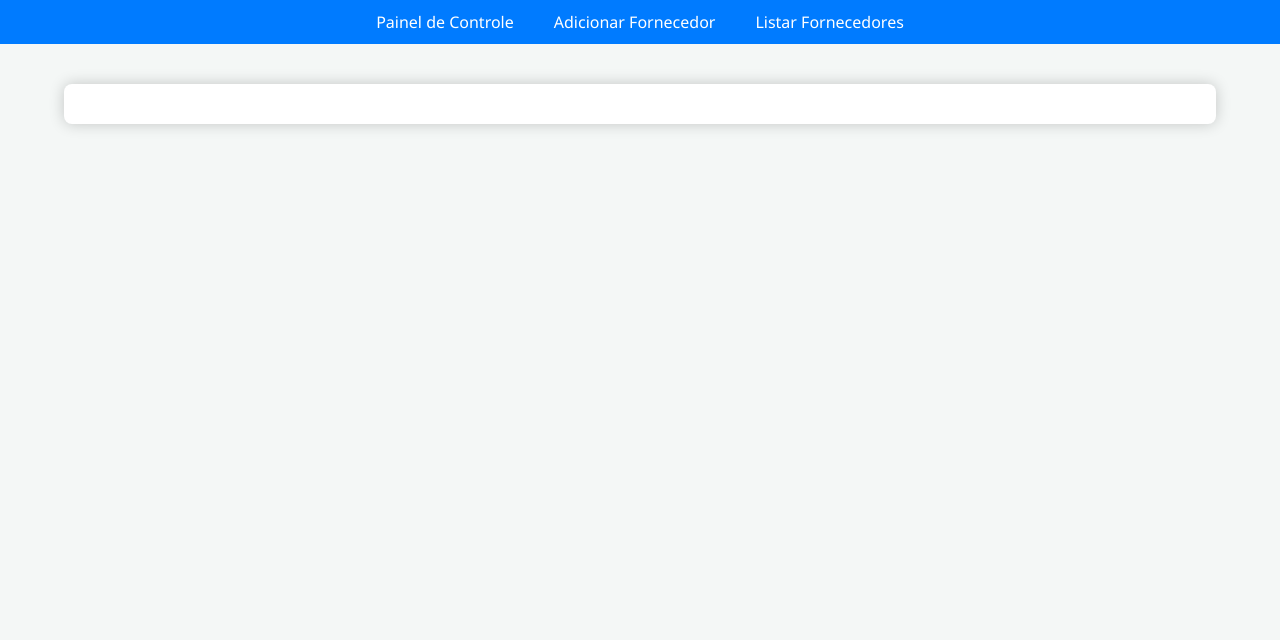
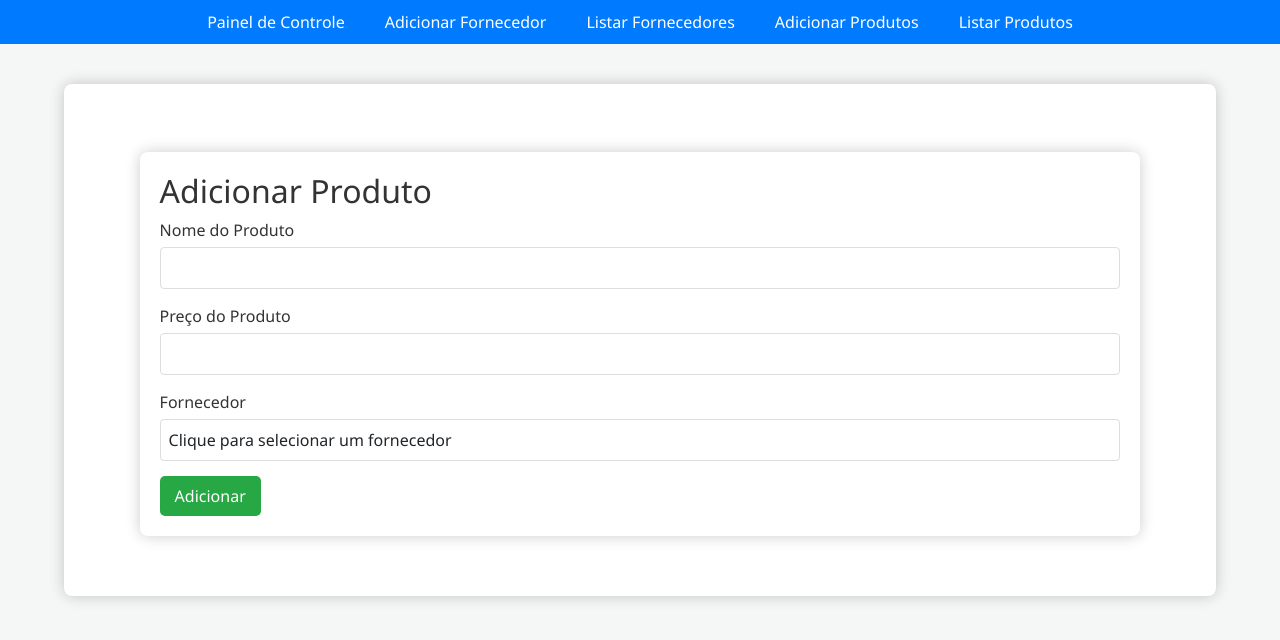
Before and after one commit to SymoneBCavalcantiC/Curso_Presencial_Programacao_Fullstack, a React (Vite) app in the folder gerenciador_de_produtos_frontend/: page /add-produto in a window 1280 px wide. Shown: the top 640 px of the page. Built offline with nearby package versions, Linux system fonts and the light colour scheme; data requests are answered from the project's data file.

Commit message:
atualização aula 7

```diff
--- a/gerenciador_de_produtos_frontend/data/db.json
+++ b/gerenciador_de_produtos_frontend/data/db.json
@@ -18,5 +18,37 @@
       "cnpj": "67.520.697/0001-00",
       "email": "sac@guaraves.com.br"
     }
+  ],
+  "products": [
+    {
+      "id": 100,
+      "name": "Arroz branco tipo I",
+      "price": 5,
+      "SupplierId": 1
+    },
+    {
+      "id": 101,
+      "name": "Feijão preto",
+      "price": 8,
+      "SupplierId": "1"
+    },
+    {
+      "id": 102,
+      "name": "Feijão carioca",
+      "price": 7,
+      "SupplierId": "2"
+    },
+    {
+      "id": 103,
+      "name": "Grão de bico",
+      "price": 6,
+      "SupplierId": "2"
+    },
+    {
+      "name": "Fusili integral",
+      "price": "7",
+      "supplierId": "2",
+      "id": "8awIYNz"
+    }
   ]
 }
--- a/gerenciador_de_produtos_frontend/package.json
+++ b/gerenciador_de_produtos_frontend/package.json
@@ -13,7 +13,7 @@
   "dependencies": {
     "axios": "^1.6.7",
     "bootstrap": "^5.3.3",
-    "json-server": "^1.0.0-alpha.23",
+    "json-server": "^0.16.3",
     "react": "^18.2.0",
     "react-dom": "^18.2.0",
     "react-router-dom": "^6.22.1"
--- a/gerenciador_de_produtos_frontend/src/App.jsx
+++ b/gerenciador_de_produtos_frontend/src/App.jsx
@@ -2,9 +2,12 @@ import React from 'react'
 import {BrowserRouter, Routes, Route} from 'react-router-dom'
 import Navbar from './components/Navbar'
 import 'bootstrap/dist/css/bootstrap.min.css';
-import SupplierList from './pages/Suppliers/SupplierList';
-import SupplierForm from './pages/Suppliers/SupplierForm';
+import SupplierList from './pages/Supplier/SupplierList';
+import SupplierForm from './pages/Supplier/SupplierForm';
 import './App.css'
+import ProductList from './pages/Product/ProductList';
+import ProductForm from './pages/Product/ProductForm';
+
 
 const App = () => {
   return (
@@ -16,6 +19,9 @@ const App = () => {
         <Route path="/add-fornecedor" element={<SupplierForm />} />
         <Route path="/listar-fornecedores" element={<SupplierList />} />
         <Route path="/editar-fornecedor/:id" element={<SupplierForm />} />
+        <Route path="/add-produto" element={<ProductForm />} />
+        <Route path="/listar-produtos" element={<ProductList />} />
+        <Route path="/editar-produto/:id" element={<ProductForm />} />
       </Routes>
       </div>
     </BrowserRouter>
--- a/gerenciador_de_produtos_frontend/src/components/Navbar.jsx
+++ b/gerenciador_de_produtos_frontend/src/components/Navbar.jsx
@@ -8,6 +8,9 @@ const Navbar = () => {
             <Link to="/">Painel de Controle</Link>
             <Link to="/add-fornecedor">Adicionar Fornecedor</Link>
             <Link to="/listar-fornecedores">Listar Fornecedores</Link>
+            <Link to="/add-produto">Adicionar Produtos</Link>
+            <Link to="/listar-produtos">Listar Produtos</Link>
+
         </div>
     </nav>
   )
--- /dev/null
+++ b/gerenciador_de_produtos_frontend/src/pages/Product/ProductForm.jsx
@@ -0,0 +1,96 @@
+import React, { useState, useEffect} from 'react'
+import axios from '../../api'
+import { useNavigate, useParams } from 'react-router-dom'
+
+const ProductForm = () => {
+
+    const [product, setProduct] = useState({name: '', price: '', supplierId: ''})
+    const [suppliers, setSuppliers] = useState([])
+    const navigate = useNavigate()
+    const {id} = useParams()
+
+    useEffect(() => {
+
+        axios.get('/suppliers')
+        .then(response => {
+            setSuppliers(response.data)
+        })
+        .catch(error => console.error("Erro ao buscar fornecedores", error))
+
+        if (id) {
+            axios.get(`/products/${id}`)
+            .then(response => {
+                setProduct(response.data)
+            })
+            .catch(error => console.error('Erro ao buscar produto', error))
+        } else {
+            setProduct({ name: '', price: '', supplierId:''})
+        }
+    }, [id])
+
+
+    function handleChange(event) {
+        const { name, value } = event.target
+        setProduct(prevState => ({ ...prevState, [name]: value }))
+    }
+
+    function handleSubmit(event) {
+        event.preventDefault()
+        const method = id ? 'put' : 'post'
+        const url = id ? `/products/${id}` : '/products'
+
+        axios[method](url, product)
+            .then(() => {
+                alert(`Produto ${id ? 'atualizado' : 'adicionado'} com sucesso!`)
+                navigate("/listar-produtos")
+            })
+            .catch(error => console.error("Houve um erro: ", error));
+    }
+
+
+
+  return (
+
+    <div className='container mt-5'>
+        <h2>{id ? 'Editar' : 'Adicionar'} Produto</h2>
+        <form onSubmit={handleSubmit}>
+            <div className='form-group'>
+                <label htmlFor="name">Nome do Produto</label>
+                <input type='text' className='form-control' id='name' name='name' value={product.name} onChange={handleChange} required />
+            </div>
+
+            <div className='form-group'>
+                <label htmlFor="price">Preço do Produto</label>
+                <input type='text' className='form-control' id='price' name='price' value={product.price} onChange={handleChange} required />
+            </div>
+
+            <div className='form-group'>
+                <label htmlFor='supplierId'>Fornecedor</label>
+                <select
+                className='form-control'
+                id='supplierId'
+                name='supplierId'
+                value={product.supplierId}
+                onChange={handleChange}
+                required
+                >
+                <option value=''>Clique para selecionar um fornecedor</option>
+                {
+                    suppliers.map(supplier => (
+                        <option key={supplier.id} value={supplier.id}>
+                            {supplier.name}
+                        </option>
+
+                    ))
+                }
+                </select>
+            </div>
+
+            <button type="submit" className="btn btn-success">{id ? 'Atualizar' : 'Adicionar'}</button>
+        </form>
+
+    </div>
+  )
+}
+
+export default ProductForm
--- /dev/null
+++ b/gerenciador_de_produtos_frontend/src/pages/Product/ProductList.jsx
@@ -0,0 +1,71 @@
+import React, { useEffect, useState } from 'react'
+import { useNavigate } from 'react-router-dom'
+import axios from '../../api'
+
+const ProductList = () => {
+
+    const [products, setProducts] = useState([])
+    const navigate = useNavigate()
+
+    useEffect(() => {
+        axios.get('/products?_expand=supplier')
+            .then(response => {setProducts(response.data);
+            })
+            .catch(error => console.error("Houve um erro: ", error));
+    }, []);
+
+    const fetchProducts = () => {
+        axios.get('/products?_expand=supplier')
+        .then(response => {
+            setProducts(response.data);
+        })
+        .catch(error => console.error("Houve um erro: ", error));
+    };
+
+    function deleteProduct(id) {
+        axios.delete(`/products/${id}`)
+            .then(() => {
+                alert("Produto excluído com sucesso!")
+                fetchProducts()
+            })
+            .catch(error => console.error("Houve um erro: ", error))
+    }
+
+
+return (
+    <div className='container mt-5'>
+        <h2 className='mb-4'>Lista de Produtos</h2>
+        <button onClick={() => navigate('/add-produto')} className='btn btn-primary mb-2'>Adicionar Produto</button>
+
+        <table className='table'>
+            <thead>
+                <tr>
+                    <th>Nome</th>
+                    <th>Preço</th>
+                    <th>Fornecedor</th>
+                    <th>Ações</th>
+                </tr>
+            </thead>
+            <tbody>
+                {
+                    products.map(product => (
+                        <tr key={product.id}>
+                            <td>{product.name}</td>
+                            <td>{product.price}</td>
+                            <td>{product.supplier.name}</td>
+                            <td>
+                                <button className='btn btn-sm btn-warning mr-2' onClick={() => navigate(`/editar-produto/${product.id}`)}>Editar</button>
+                                <button onClick={() => deleteProduct(product.id)} className='btn btn-sm btn-danger'>Excluir</button>
+
+                            </td>
+                        </tr>
+                    ))
+                }
+            </tbody>
+        </table>
+
+    </div>
+  )
+}
+
+export default ProductList
--- a/gerenciador_de_produtos_frontend/src/pages/Suppliers/SupplierForm.jsx
+++ b/gerenciador_de_produtos_frontend/src/pages/Supplier/SupplierForm.jsx
@@ -8,7 +8,7 @@ const SupplierForm = () => {
 
     const [supplier, setSupplier] = useState({name: '', cnpj: '', email: ''})
     const navigate = useNavigate()
-    const {id} = useParams()
+    const { id } = useParams()
 
     useEffect(() => {
         if (id) {
@@ -17,6 +17,8 @@ const SupplierForm = () => {
                 setSupplier(response.data)
             })
             .catch(error => console.error('Erro ao buscar fornecedor', error))
+        } else {
+            setSupplier({ name: '', cnpj: '', email:''})
         }
     }, [id])
 
@@ -35,7 +37,7 @@ const SupplierForm = () => {
                 alert(`Fornecedor ${id ? 'atualizado' : 'adicionado'} com sucesso!`)
                 navigate("/listar-fornecedores")
             })
-            .catch(error => console.error("Houve um erro: ", error));
+            .catch(error => console.error("Houve um erro: ", error))
     }
 
   return (
@@ -43,21 +45,21 @@ const SupplierForm = () => {
         <h2>{id ? 'Editar' : 'Adicionar'} Fornecedor</h2>
         <form onSubmit={handleSubmit}>
             <div className='form-group'>
-                <label htmlFor="name">Nome do Fornecedor:</label>
+                <label htmlFor="name">Nome do Fornecedor</label>
                 <input type='text' className='form-control' id='name' name='name' value={supplier.name} onChange={handleChange} required />
             </div>
 
             <div className='form-group'>
-                <label htmlFor="cnpj">CNPJ do fornecedor:</label>
+                <label htmlFor="cnpj">CNPJ do fornecedor</label>
                 <input type='text' className='form-control' id='cnpj' name='cnpj' value={supplier.cnpj} onChange={handleChange} required />
             </div>
 
             <div className='form-group'>
-                <label htmlFor="email">E-mail do fornecedor:</label>
+                <label htmlFor="email">E-mail do fornecedor</label>
                 <input type='text' className='form-control' id='email' name='email' value={supplier.email} onChange={handleChange} required />
             </div>
 
-            <button type="submit" className="btn btn-success">{id ? 'Atualizar' : 'Adicionar'}</button>
+            <button type="submit" className="btn btn-success">Adicionar</button>
         </form>
 
     </div>
--- a/gerenciador_de_produtos_frontend/src/pages/Suppliers/SupplierList.jsx
+++ b/gerenciador_de_produtos_frontend/src/pages/Supplier/SupplierList.jsx
@@ -11,26 +11,26 @@ const SupplierList = () => {
     useEffect(() => {
         axios.get('/suppliers')
             .then(response => {
-                setSuppliers(response.data);
+                setSuppliers(response.data)
             })
-            .catch(error => console.error("Houve um erro: ", error));
+            .catch(error => console.error("Houve um erro: ", error))
     },[]);
 
     const fetchSuppliers = () => {
-        axios.get('/suppliers')
+    axios.get('/suppliers')
         .then(response => {
-            setSuppliers(response.data);
+            setSuppliers(response.data)
         })
-        .catch(error => console.error("Houve yum erro: ", error));
-    };
+        .catch(error => console.error("Houve um erro: ", error))
+    }
 
     function deleteSupplier(id) {
         axios.delete(`/suppliers/${id}`)
-            .then(() => {
-                alert("Fornecedor excluído com sucesso!");
-                fetchSuppliers();
-            })
-            .catch(error => console.error("Houve um erro: ", error));
+        .then(() => {
+            alert("Fornecedor excluído com sucesso!")
+            fetchSuppliers()
+        })
+        .catch(error => console.error("Houve um erro: ", error))
     }
 
   return (
```
Also changed, not shown: 1 other file (tests, documents, lock files or other folders).
